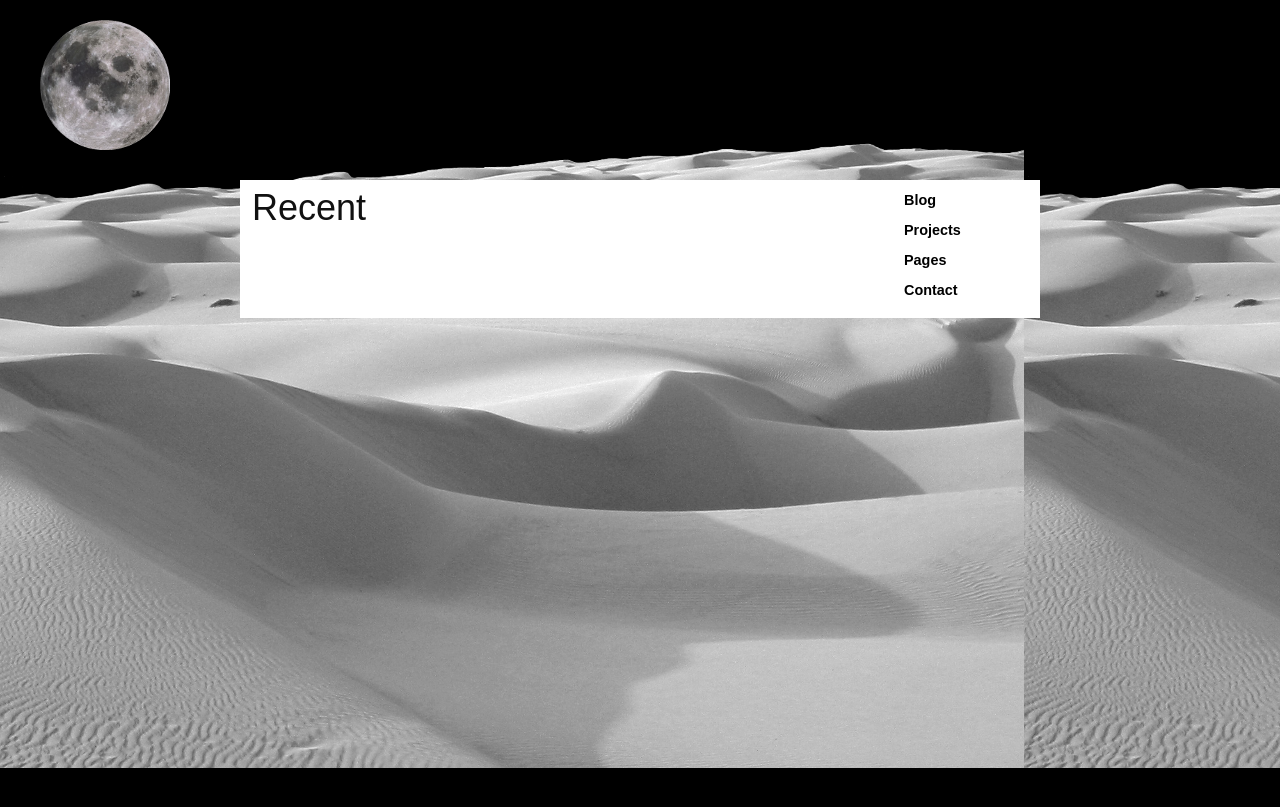
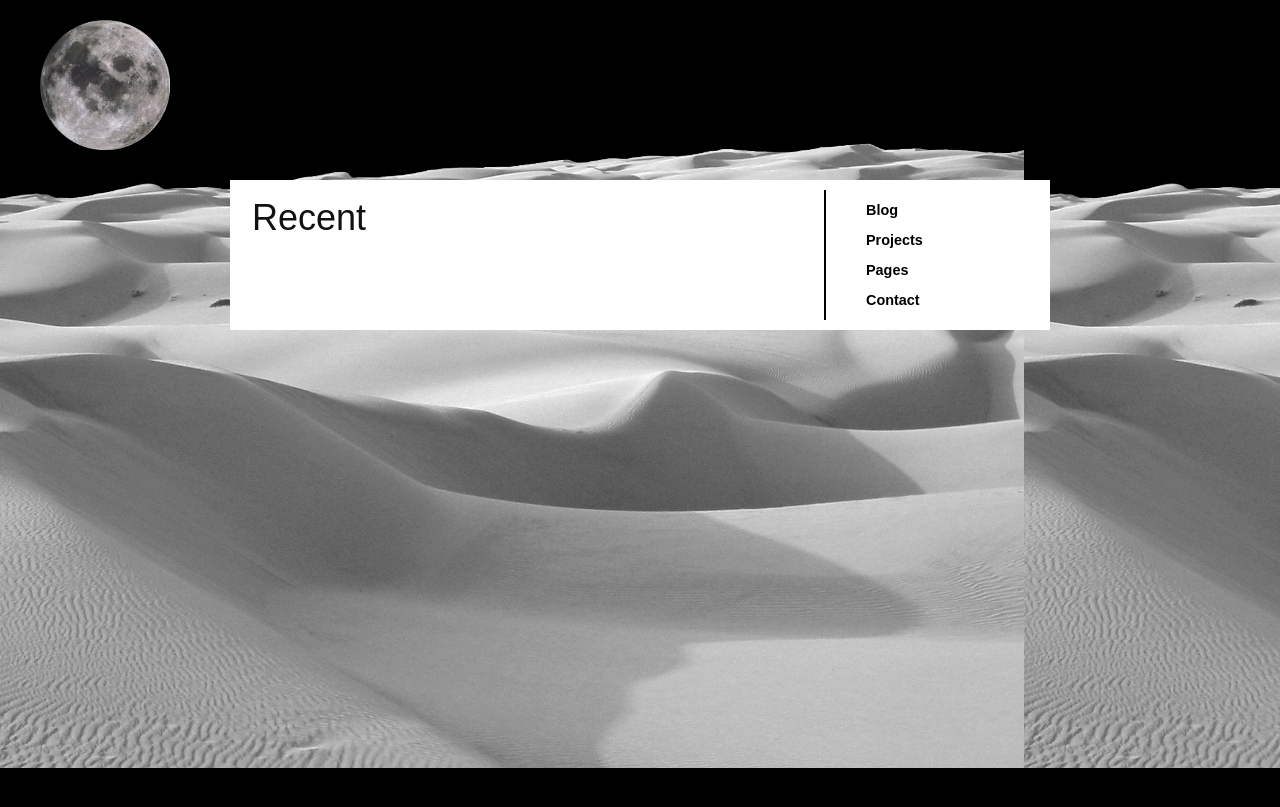
Before and after one commit to postmodern/postmodern.github.io, a Jekyll site: the page built from index.html, in a window 1280 px wide. Shown: the top 807 px of the page. Built offline with Jekyll 4.4.1, drawn with Linux system fonts in a browser that asks for light colours.

Commit message:
CSS Tweak.

```diff
--- a/css/default.css
+++ b/css/default.css
@@ -14,6 +14,7 @@ body {
 #page {
 	width: 800px;
 	margin: 180px auto;
+	padding: 10px;
 	color: black;
 	background-color: white;
 }
@@ -62,9 +63,12 @@ body {
 }
 
 #sidebar {
+	border-left: 2px solid black;
 }
 
 #menu {
+	margin: 0;
+	padding: 0;
 	list-style: none;
 }
 
```
